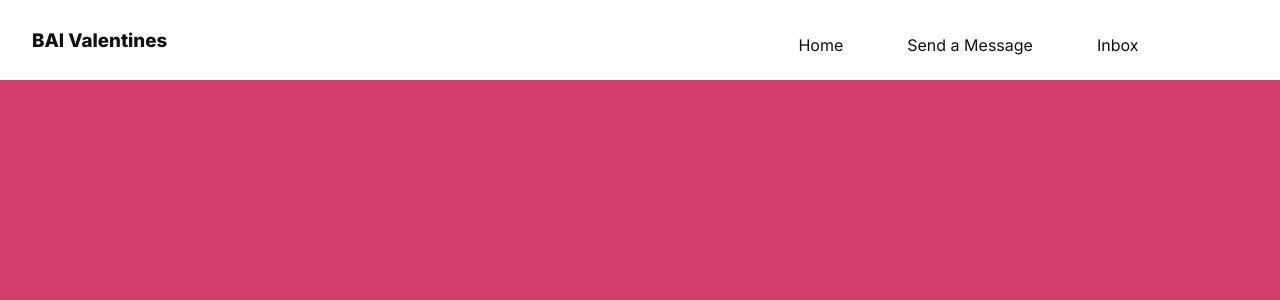
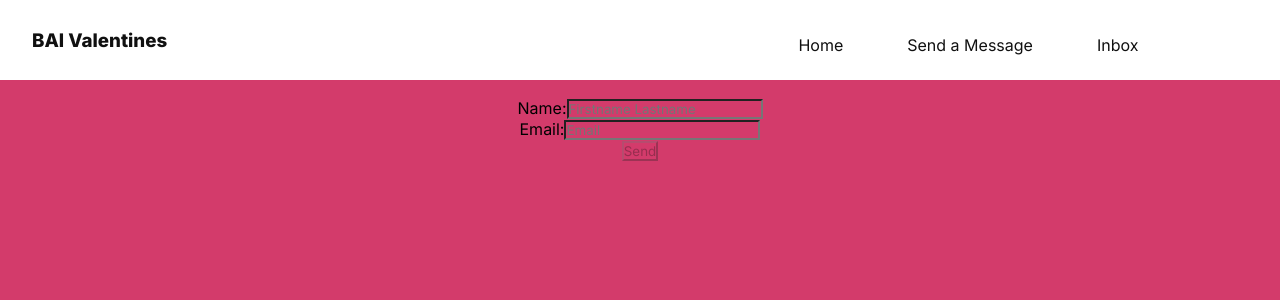
Before and after one commit to OmarJallouq/Valentine-Notes-Website, a React (Create React App) app in the folder frontend/: page /AddUser in a window 1280 px wide. Shown: the top 300 px of the page. Built offline with nearby package versions, Linux system fonts and the light colour scheme; no server answers; a web font is replaced by a local one.

Commit message:
Created AddUser page

```diff
--- a/frontend/src/App.js
+++ b/frontend/src/App.js
@@ -3,6 +3,7 @@ import Nav from './components/Nav'
 import Home from './components/Home'
 import Inbox from './components/Inbox'
 import Message from './components/Message'
+import AddUser from './components/AddUser'
 import { BrowserRouter as Router, Routes, Route} from 'react-router-dom';
 import React, { useState, useEffect } from 'react';
 import ResolutionError from './components/ResolutionError';
@@ -31,6 +32,7 @@ function App() {
             <Route path='/' element={<Home />}/>
             <Route path='/inbox' element={<Inbox />}/>
             <Route path='/send-a-message' element={<Message />}/>
+            <Route path='/AddUser' element={<AddUser />}/>
           </Routes>
       </div>) : (
         <ResolutionError />
--- /dev/null
+++ b/frontend/src/components/AddUser.js
@@ -0,0 +1,98 @@
+import React, {useEffect, useState} from 'react';
+import '../styles/adduser.css'
+
+function AddUser() {
+    const [email, setEmail] = useState('');
+    const [name, setName] = useState('');
+    const [users, setUsers] = useState([]);
+    const [nameCharacterError, setNameCharacterError] = useState(false);
+    const [emailCharacterError, setEmailCharacterError] = useState(false);
+
+    useEffect(() => {
+        fetchItems();
+    });
+
+    function convertToTitleCase(str) {
+        if (!str) {
+            return ""
+        }
+        return str.toLowerCase().replace(/\b\w/g, s => s.toUpperCase());
+    }
+
+    const fetchItems = async () => {
+        try {
+            const response = await fetch('/api/users');
+            const data = await response.json();
+            setUsers(data);
+        } catch (error) {
+            console.error('Error fetching data:', error);
+        }
+    };
+
+    const handleNameChange = (event) => {
+        const newName = event.target.value;
+
+        if (newName.length){
+            setNameCharacterError(false);
+        }
+        else{
+            setNameCharacterError(true);
+        }
+
+        setName(convertToTitleCase(newName));
+    };
+
+    const handleEmailChange = (event) => {
+        const newEmail = event.target.value;
+
+        if (newEmail.length){
+            setEmailCharacterError(false);
+        }
+        else{
+            setEmailCharacterError(true);
+        }
+
+        setEmail(newEmail.toLowerCase());
+    };
+
+    const handleSubmit = (event) => {
+        if (nameCharacterError || emailCharacterError) {
+            event.preventDefault();
+            // Optionally, you can display an error message to the user
+            alert('There were errors with your submission. Please check the form.');
+        }
+
+        const isNameUnique = !users.some(user => user.name === name);
+        const isEmailUnique = !users.some(user => user.email === email);
+
+        if (!isNameUnique) {
+            // Display an error message for duplicate name
+            alert('User with this name already exists.');
+            return;
+        }
+
+        if (!isEmailUnique) {
+            // Display an error message for duplicate email
+            alert('User with this email already exists.');
+            return;
+        }
+    };
+
+    return(
+        <section>
+            <form class="form" onSubmit={handleSubmit}>
+                <div>
+                    <label>Name:</label>
+                    <input placeholder='Firstname Lastname' onChange={handleNameChange}></input>
+                </div>
+                <div>
+                    <label>Email:</label>
+                    <input placeholder='Email' onChange={handleEmailChange}></input>
+                </div>
+                <input type="submit" value="Send" disabled={!name.trim() || !email.trim()}/>
+            </form>
+        </section>
+    );
+}
+
+export default AddUser;
--- a/frontend/src/components/Message.js
+++ b/frontend/src/components/Message.js
@@ -77,9 +77,6 @@ function Message() {
             event.preventDefault();
             // Optionally, you can display an error message to the user
             alert('There were errors with your submission. Please check the form.');
-        } else {
-          // Continue with form submission logic
-          // Your existing logic here
         }
     };
 
--- /dev/null
+++ b/frontend/src/styles/adduser.css
@@ -0,0 +1,4 @@
+.form {
+    display: block;
+
+}
```
Lines whose indentation alone changed are shown as unchanged.
